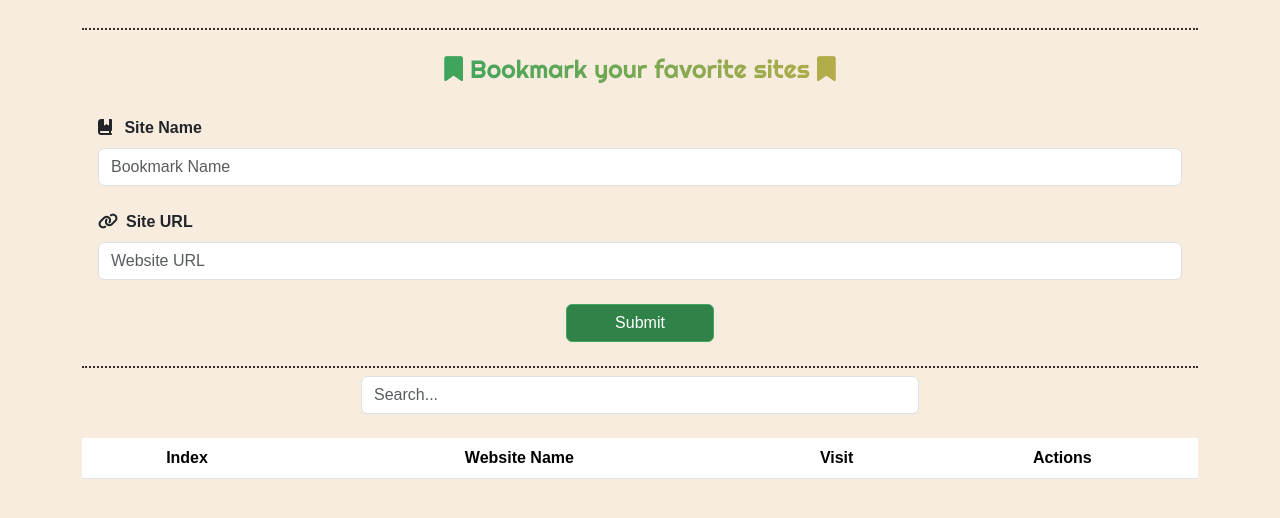
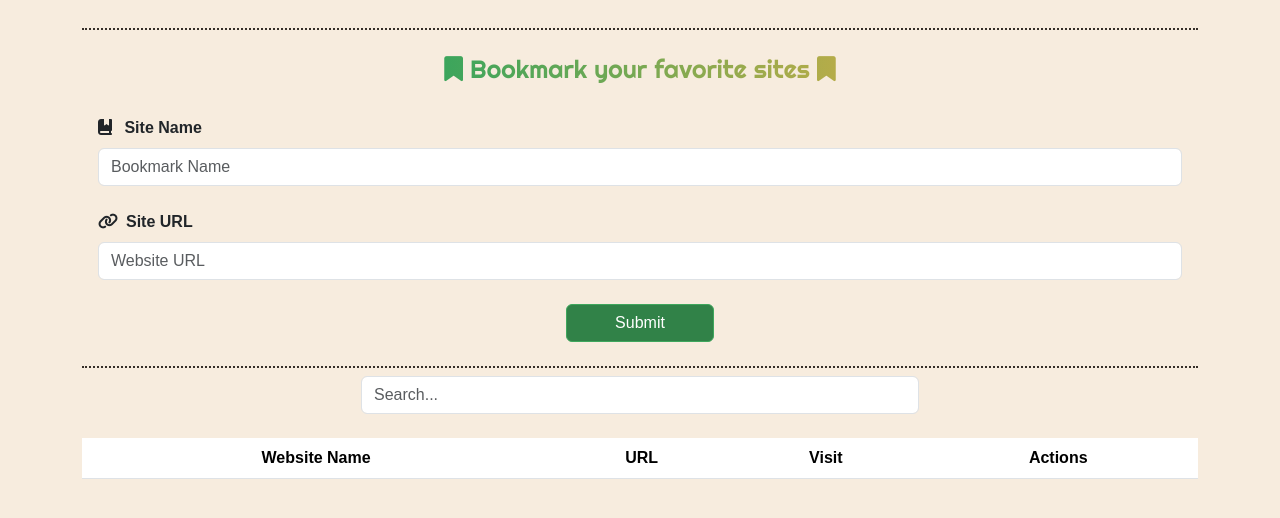
Before and after one commit to MariaAmr/BookMarkCrud, a plain HTML site: page index.html in a window 1280 px wide. Shown: the part 152-670 px from the top of the page. Drawn offline with Linux system fonts and the light colour scheme; a web font is replaced by a local one.

Commit message:
first commit

```diff
--- a/index.html
+++ b/index.html
@@ -82,8 +82,8 @@
         <table class="table mt-4 text-center bg-light">
           <thead>
             <tr>
-              <th class="text-capitalize">index</th>
               <th class="text-capitalize">Website Name</th>
+              <th class="text-capitalize">URL</th>
               <th class="text-capitalize">Visit</th>
               <th class="text-capitalize">Actions</th>
             </tr>
```
